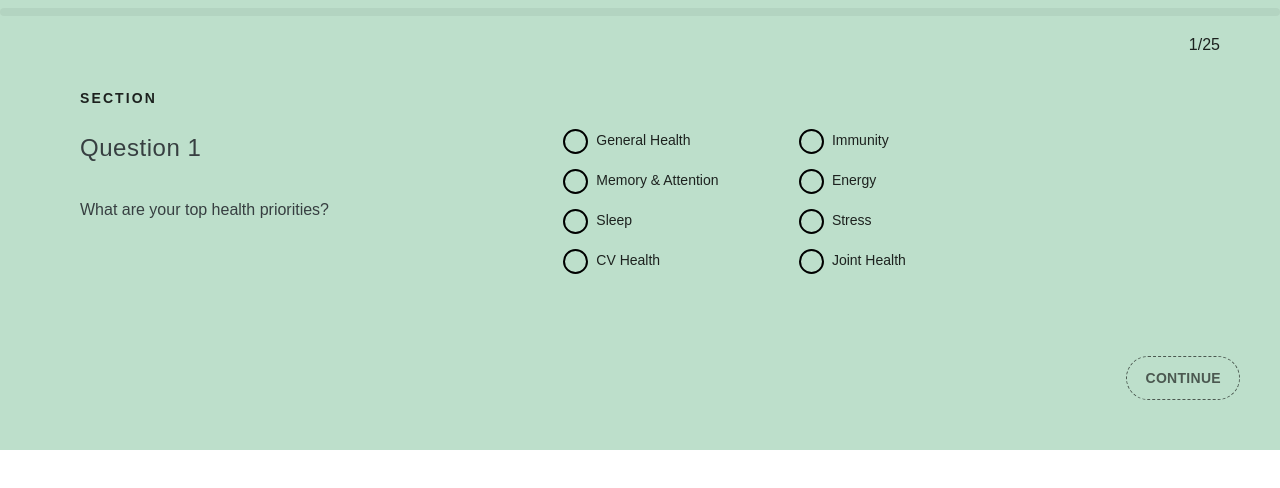
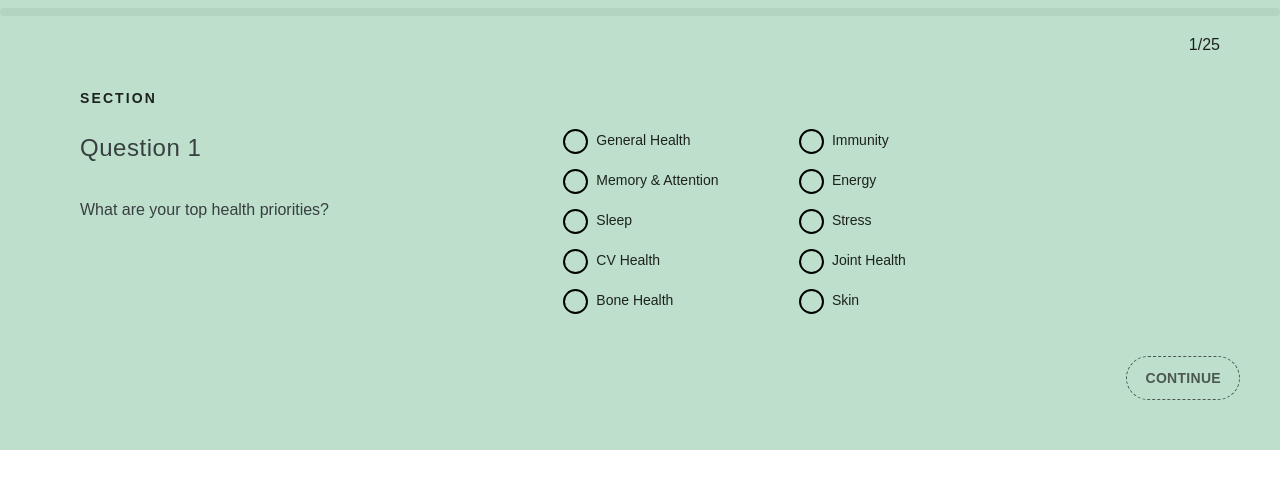
Before and after one commit to ZKMN/freshii-survey, a React (Create React App) app: page / in a window 1280 px wide. Shown: the top 488 px of the page. Built offline with nearby package versions, Linux system fonts and the light colour scheme.

Commit message:
updated questions

```diff
--- a/src/SurveyContainer/cartAdditionalQuestions.ts
+++ b/src/SurveyContainer/cartAdditionalQuestions.ts
@@ -260,3 +260,65 @@ export const jointHealth: TQuestion[] = [{
   },
   { title: 'No' }],
 }];
+
+export const boneHealth = ({ ageWomen, maleOrWomen }: Omit<ICommonAnswers, 'yourDiet'>): TQuestion[] => {
+  const magnesium = (ageWomen === '> 50' || maleOrWomen === 'MEN') ? '+2 MAGNESIUM 150mg, PM' : 'MAGNESIUM 150mg, PM';
+
+  return [{
+    name: 'osteoporosis',
+    type: 'buttons',
+    sectionName: 'Section',
+    question: 'Do you or any members of your family have osteoporosis?',
+    variants: [{
+      title: 'Yes',
+      vitaminsAdd: [magnesium],
+    },
+    { title: 'No' }],
+  }, {
+    name: 'brokenBone',
+    type: 'buttons',
+    sectionName: 'Section',
+    question: 'Have you had a recent fracture or broken bone?',
+    variants: [{
+      title: 'Yes',
+      vitaminsAdd: [magnesium],
+    },
+    { title: 'No' }],
+  }];
+};
+
+export const skin: TQuestion[] = [{
+  name: 'yourSkin',
+  type: 'radio',
+  sectionName: 'Section',
+  question: 'How would you typically describe your skin:',
+  colsMdSpan: 12,
+  variants: [{
+    title: 'Flaking',
+    vitaminsAdd: ['CERAMID 5mg GLYCOSYLCERAMIDES, AM'],
+  }, {
+    title: 'Dry',
+    vitaminsAdd: ['CERAMID 5mg GLYCOSYLCERAMIDES, AM'],
+  }, {
+    title: 'Itching',
+    vitaminsAdd: ['CERAMID 5mg GLYCOSYLCERAMIDES, AM'],
+  }, {
+    title: 'Oily',
+    vitaminsAdd: ['CERAMID 5mg GLYCOSYLCERAMIDES, AM'],
+  }, {
+    title: 'Wrinkles',
+    vitaminsAdd: ['CERAMID 5mg GLYCOSYLCERAMIDES, AM'],
+  },
+  { title: 'No, my skin is perfect' },
+  ],
+}, {
+  name: 'skinFirmness',
+  type: 'buttons',
+  sectionName: 'Section',
+  question: 'Is anti-aging when it comes to maintaining skin firmness and addressing wrinkles a goal of yours?',
+  variants: [{
+    title: 'Yes',
+    vitaminsAdd: ['CERAMID 5mg GLYCOSYLCERAMIDES, AM'],
+  },
+  { title: 'No' }],
+}];
--- a/src/SurveyContainer/cartQuestions.ts
+++ b/src/SurveyContainer/cartQuestions.ts
@@ -1,6 +1,6 @@
 import { ICommonAnswers, TQuestion } from './types';
 
-import { cvHealth, energy, immunity, jointHealth, memoryAttention, sleep, stress } from './cartAdditionalQuestions';
+import { boneHealth, cvHealth, energy, immunity, jointHealth, memoryAttention, skin, sleep, stress } from './cartAdditionalQuestions';
 
 export const cartQuestions = ({ maleOrWomen, ageWomen, yourDiet, healthPriorChoices }: ICommonAnswers): TQuestion[] => {
   const omegaOrOil = yourDiet === 'vegan' || yourDiet === 'vegetarian' ? 'OMEGA (VEGAN EPA-DHA)' : 'FISH OIL 1200mg, AM';
@@ -49,14 +49,14 @@ export const cartQuestions = ({ maleOrWomen, ageWomen, yourDiet, healthPriorChoi
     }, {
       title: 'Energy',
       vitaminsAdd: ['B COMPLEX, AM'],
+      additionalQuestions: energy,
+    }, {
+      title: 'Sleep',
+      vitaminsAdd: ['MELATONIN 5mg, PM'],
       additionalQuestions: sleep({
         ageWomen,
         maleOrWomen,
       }),
-    }, {
-      title: 'Sleep',
-      vitaminsAdd: ['MELATONIN 5mg, PM'],
-      additionalQuestions: energy,
     }, {
       title: 'Stress',
       vitaminsAdd: [
@@ -75,6 +75,21 @@ export const cartQuestions = ({ maleOrWomen, ageWomen, yourDiet, healthPriorChoi
         'GLUCOSAMINE 500mg, AM',
       ],
       additionalQuestions: jointHealth,
+    }, {
+      title: 'Bone Health',
+      vitaminsAdd: [
+        'VITAMIN D3 1000ui, AM',
+        'CALCIUM CITRATE OR CARBONATE 500mg, AM',
+        '+2 MAGNESIUM CITRATE 150mg, PM',
+      ],
+      additionalQuestions: boneHealth({
+        ageWomen,
+        maleOrWomen,
+      }),
+    }, {
+      title: 'Skin',
+      vitaminsAdd: ['COLLAGEN PEPTIDES 5mg, AM'],
+      additionalQuestions: skin,
     }],
   },
   ...highestPriority,
--- a/src/SurveyContainer/generalQuestions.ts
+++ b/src/SurveyContainer/generalQuestions.ts
@@ -226,7 +226,7 @@ export const generalQuestions = ({ maleOrWomen, ageWomen, yourDiet }: ICommonAns
 }, {
   name: 'medications',
   type: 'checkboxes',
-  threeCols: true,
+  colsMdSpan: 8,
   sectionName: 'Section',
   question: 'Do you have any of these conditions or take any of these medications?',
   variants: [{
--- a/src/SurveyContainer/types.ts
+++ b/src/SurveyContainer/types.ts
@@ -25,7 +25,7 @@ export type TQuestion = {
   sectionName: string;
   question: string;
   vitaminsAdd?: string[];
-  threeCols?: boolean;
+  colsMdSpan?: number;
   variants?: {
     title: string;
     vitaminsAdd?: string[];
--- a/src/components/SurveyQuestion/FieldByType/FieldByType.tsx
+++ b/src/components/SurveyQuestion/FieldByType/FieldByType.tsx
@@ -14,7 +14,7 @@ export const FieldByType = ({ question }: IFieldByType) => {
   const [context, setContext] = useContext(Context);
 
   switch(question.type) {
-    case('text'): {
+    case('text'):
       return (
         <Input
           placeholder='Enter information'
@@ -30,13 +30,13 @@ export const FieldByType = ({ question }: IFieldByType) => {
           })}
         />
       );
-    }
-    case('radio'): {
+    case('radio'):
       return (
         <Group value={context[question.name]?.answer}>
+          <Row>
             {question.variants?.map(variant => (
+              <Col key={variant.title} xs={24} md={question.colsMdSpan || 24}>
                 <Radio
-              key={variant.title}
                   value={variant.title}
                   onChange={({ target }) => setContext({
                     ...context,
@@ -46,7 +46,8 @@ export const FieldByType = ({ question }: IFieldByType) => {
                       question: question.question,
                       ...(variant?.shortAnswer && { shortAnswer: variant?.shortAnswer }),
                       ...(variant?.infoForModal && { infoForModal: variant?.infoForModal }),
-                  ...(variant?.vitaminsAdd && target.value === variant.title && { vitaminsAdd: variant?.vitaminsAdd }),
+                      ...(variant?.vitaminsAdd && target.value === variant.title &&
+                            { vitaminsAdd: variant?.vitaminsAdd }),
                       ...(variant?.vitaminsRemove &&
                             target.value === variant.title && { vitaminsRemove: variant?.vitaminsRemove }),
                     },
@@ -54,11 +55,12 @@ export const FieldByType = ({ question }: IFieldByType) => {
                 >
                   {variant.title}
                 </Radio>
+              </Col>
             ))}
+          </Row>
         </Group>
       );
-    }
-    case('buttons'): {
+    case('buttons'):
       return (
         <Row gutter={20}>
           {question.variants?.map(variant => (
@@ -85,14 +87,13 @@ export const FieldByType = ({ question }: IFieldByType) => {
 
         </Row>
       );
-    }
-    case('checkboxes'): {
+    case('checkboxes'):
       return (
         <Row>
-          <Col xs={24} md={question.threeCols ? 24 : 16}>
+          <Col xs={24} md={question.colsMdSpan ? 24 : 16}>
             <Row gutter={20}>
               {question.variants?.map(variant => (
-                <Col xs={24} md={question.threeCols ? 8 : 12} key={variant.title}>
+                <Col xs={24} md={question.colsMdSpan || 12} key={variant.title}>
                   <Checkbox
                     checked={!!context[question.name]?.choices?.find(choice => choice.title === variant.title)}
                     onChange={({ target }) => {
@@ -133,7 +134,6 @@ export const FieldByType = ({ question }: IFieldByType) => {
           </Col>
         </Row>
       );
-    }
 
     default:
       return null;
```
Lines whose indentation alone changed are shown as unchanged.
